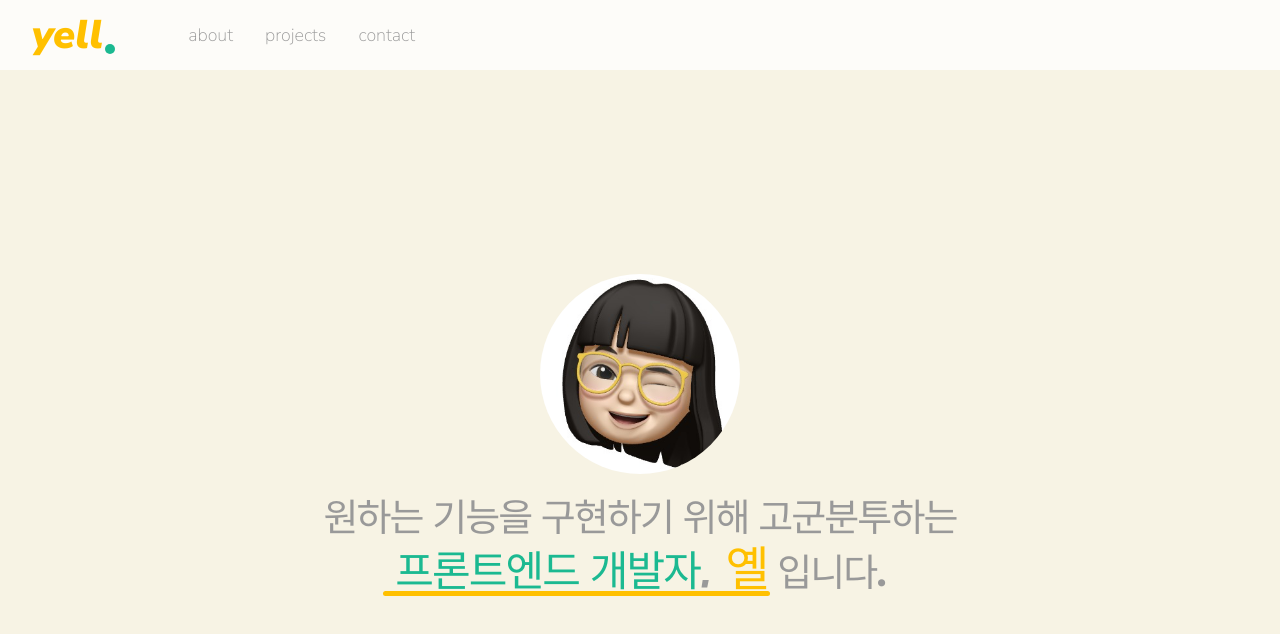
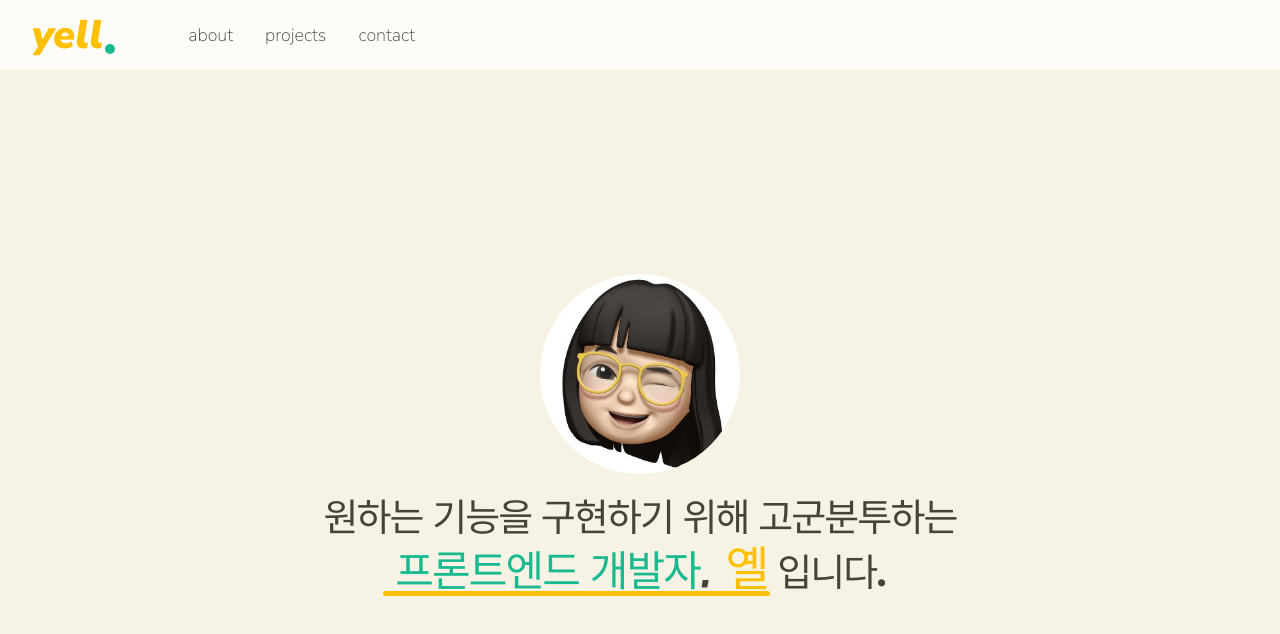
Before and after one commit to from-june/yelldev-portfolio, a React (Create React App) app: page /#/ in a window 1280 px wide. Shown: the top 634 px of the page. Built offline with nearby package versions, Linux system fonts and the light colour scheme.

Commit message:
📝 Update base theme color

```diff
--- a/src/styles/theme.ts
+++ b/src/styles/theme.ts
@@ -3,6 +3,6 @@ import { DefaultTheme } from 'styled-components';
 export const theme: DefaultTheme = {
   yellowColor: '#ffc000',
   mintColor: '#1bb991',
-  textColor: '#999',
-  bgColor: ' #F7F3E4'
+  textColor: '#474339',
+  bgColor: '#F7F3E4'
 };
```
